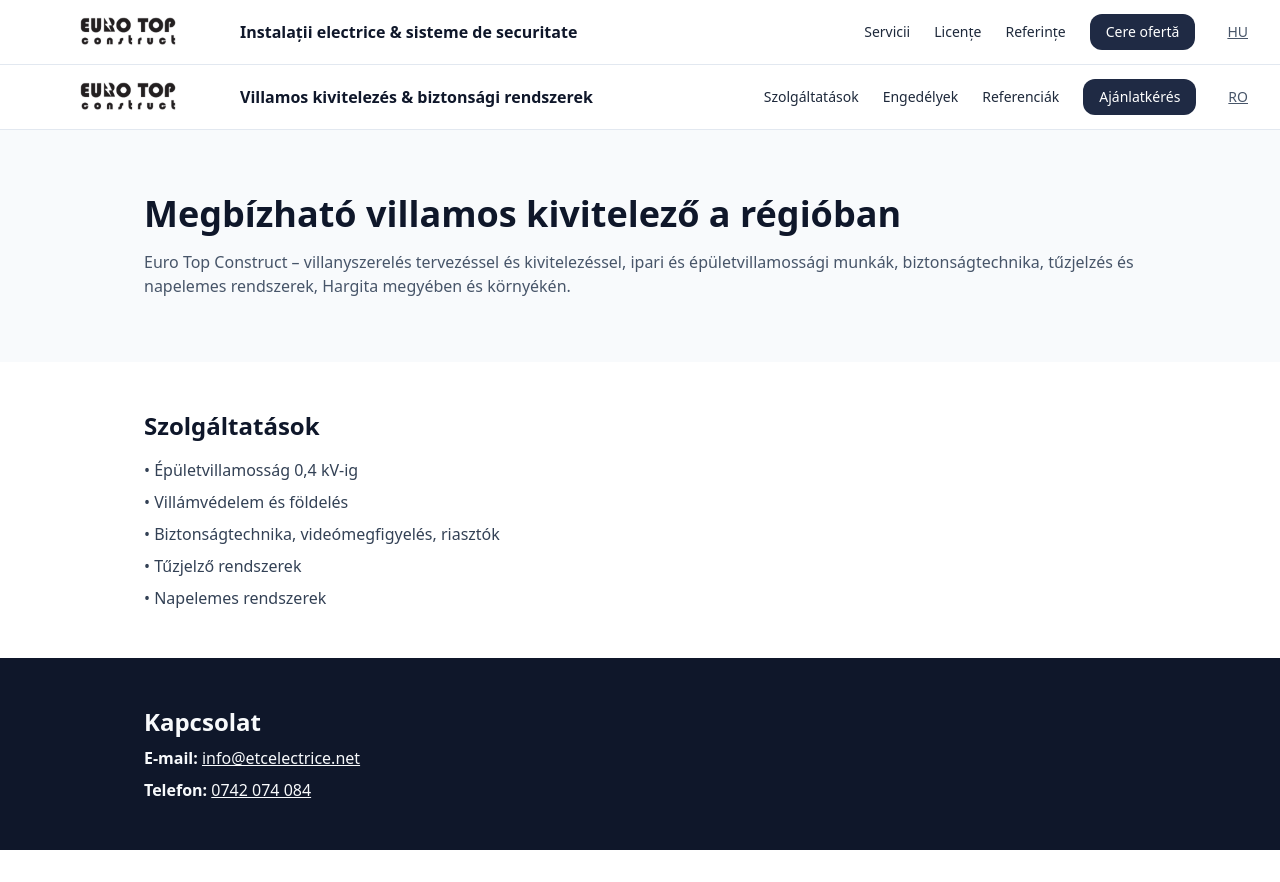
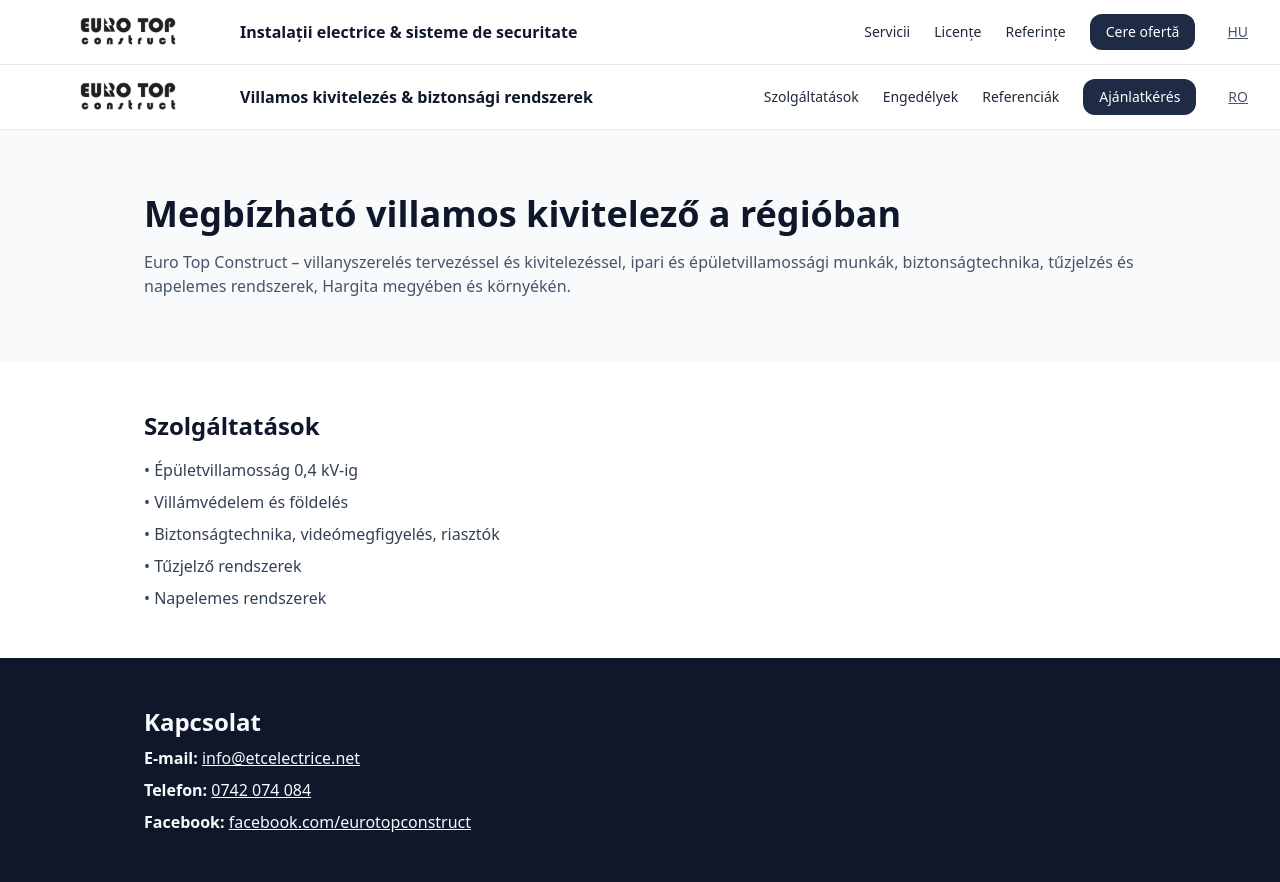
Before and after one commit to etcelectrice-site/etcelectrice-site, a Next.js app: page /hu in a window 1280 px wide. Before the commit the page ends 850 px from the top, so only its background shows below. Built offline with nearby package versions, Linux system fonts and the light colour scheme.

Commit message:
Update page.tsx

```diff
--- a/app/hu/page.tsx
+++ b/app/hu/page.tsx
@@ -30,19 +30,29 @@ export default function Page() {
     <section id="contact" className="py-12 bg-slate-900 text-slate-50">
   <div className="max-w-5xl mx-auto px-4 space-y-2">
     <h2 className="text-2xl font-bold">Kapcsolat</h2>
+
     <p>
       <strong>E-mail: </strong>
-            <a
-              className="underline hover:no-underline"
-              href="mailto:info@etcelectrice.net"
-            >
+      <a className="underline hover:no-underline" href="mailto:info@etcelectrice.net">
         info@etcelectrice.net
       </a>
     </p>
+
     <p>
       <strong>Telefon: </strong>
       <a className="underline hover:no-underline" href="tel:+40742074084">
         0742 074 084
+      </a>
+    </p>
+
+    <p>
+      <strong>Facebook: </strong>
+      <a
+        className="underline hover:no-underline"
+        href="https://www.facebook.com/eurotopconstruct"
+        target="_blank"
+      >
+        facebook.com/eurotopconstruct
       </a>
     </p>
   </div>
```
Lines whose indentation alone changed are shown as unchanged.
